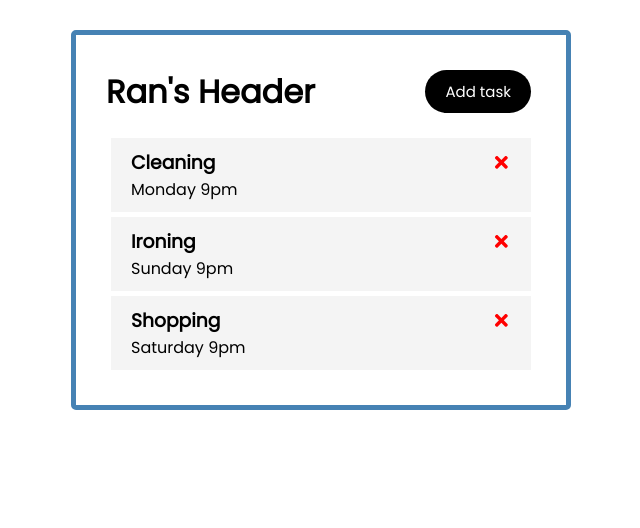
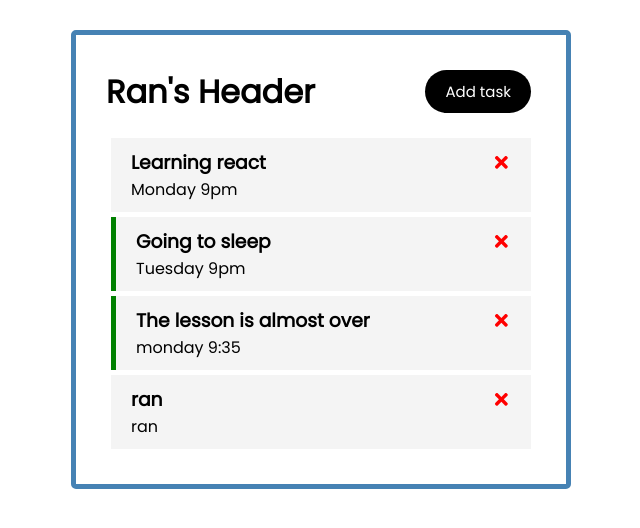
Before and after one commit to ranerlich7/ran-task, a React (Create React App) app: page / in a window 1280 px wide. Shown: the top 528 px of the page, without its empty margins (319-959 px from the left). Built offline with nearby package versions, Linux system fonts and the light colour scheme; data requests are answered from the project's data file; the HTML template or start-up script is replaced by a standard one.

Commit message:
added database - add/delete/get

```diff
--- /dev/null
+++ b/db.json
@@ -0,0 +1,38 @@
+{
+  "users": [
+    {
+      "id": 1,
+      "name": "Ran"
+    },
+    {
+      "id": 2,
+      "name": "Amit"
+    }
+  ],
+  "tasks": [
+    {
+      "id": 4,
+      "name": "Learning react",
+      "date": "Monday 9pm",
+      "reminder": false
+    },
+    {
+      "id": 5,
+      "name": "Going to sleep",
+      "date": "Tuesday 9pm",
+      "reminder": true
+    },
+    {
+      "id": 3,
+      "name": "The lesson is almost over",
+      "date": "monday 9:35",
+      "reminder": true
+    },
+    {
+      "id": 13,
+      "name": "ran",
+      "date": "ran",
+      "reminder": false
+    }
+  ]
+}
--- /dev/null
+++ b/newtask.json
@@ -0,0 +1,6 @@
+{
+    "id": 9,
+    "name": "old!!!!! Learning CURL",
+    "date": "Monday 9pm",
+    "reminder": false
+  }
--- a/package.json
+++ b/package.json
@@ -6,6 +6,7 @@
     "@testing-library/jest-dom": "^5.16.5",
     "@testing-library/react": "^13.4.0",
     "@testing-library/user-event": "^13.5.0",
+    "json-server": "^0.17.1",
     "react": "^18.2.0",
     "react-dom": "^18.2.0",
     "react-icons": "^4.7.1",
@@ -16,7 +17,9 @@
     "start": "react-scripts start",
     "build": "react-scripts build",
     "test": "react-scripts test",
-    "eject": "react-scripts eject"
+    "eject": "react-scripts eject",
+    "server": "json-server --watch db.json --port 5000"
+
   },
   "eslintConfig": {
     "extends": [
--- a/src/App.js
+++ b/src/App.js
@@ -1,50 +1,53 @@
 import Header from './components/Header';
 import Tasks from './components/Tasks';
-import { useState } from 'react';
+import { useEffect, useState } from 'react';
 import AddTask from './components/AddTask';
 
 function App() {
-    const [showAddForm,setShowAddForm] = useState(false)
-    const [tasks,setTasks] = useState([
-        {
-            id: 1,
-            name:"Cleaning",
-            date:"Monday 9pm",
-            reminder:false
+    const [showAddForm, setShowAddForm] = useState(false)
 
-        },
-        {
-            id: 2,
-            name:"Ironing",
-            date:"Sunday 9pm",
-            reminder:false
 
-        },
-        {
-            id: 3,
-            name:"Shopping",
-            date:"Saturday 9pm",
-            reminder:false
+    useEffect(() => {
+        // promise
+        // async await
+        fetch("http://localhost:5000/tasks")
+            .then((response) => response.json())
+            .then((data) => {
+                console.log(data)
+                setTasks(data)
+            });
+        console.log('ran ran')
+    }, [])
 
-        }
-    ])
+    const [tasks, setTasks] = useState([])
 
     function onDelete(id) {
+        fetch("http://localhost:5000/tasks/" + id, { method: 'DELETE' })
+
         setTasks(tasks.filter(task => task.id !== id))
     }
 
-    function toggleReminder(id){
-        setTasks(tasks.map(task => task.id === id ? {...task, reminder: !task.reminder} : task))
+    function toggleReminder(id) {
+        setTasks(tasks.map(task => task.id === id ? { ...task, reminder: !task.reminder } : task))
     }
 
     function addTask(name, date, reminder) {
-        setTasks([...tasks,{
-            id: tasks.length + 1,
-            name:name,
-            date:date,
-            reminder:reminder
+        let task = {
+            id: tasks.length + 10,
+            name: name,
+            date: date,
+            reminder: reminder
 
-        }])
+        }
+        fetch('http://localhost:5000/tasks', {
+            method: 'POST',
+            headers: {
+                'Content-Type': 'application/json'
+            },
+            body: JSON.stringify(task)
+        });
+
+        setTasks([...tasks, task])
 
     }
 
@@ -52,13 +55,13 @@ function App() {
         setShowAddForm(!showAddForm)
     }
 
-  return (
-      <div className="container">
-      <Header toggleForm={toggleForm} showAddForm={showAddForm}/>
-      {showAddForm && <AddTask addTask={addTask}/>}
-      <Tasks tasks={tasks} onDelete={onDelete} toggleReminder={toggleReminder}/>
-      </div>
-  );
+    return (
+        <div className="container">
+            <Header toggleForm={toggleForm} showAddForm={showAddForm} />
+            {showAddForm && <AddTask addTask={addTask} />}
+            <Tasks tasks={tasks} onDelete={onDelete} toggleReminder={toggleReminder} />
+        </div>
+    );
 }
 
 export default App;
--- a/src/components/AddTask.js
+++ b/src/components/AddTask.js
@@ -13,7 +13,7 @@ function AddTask({addTask}) {
 
     function mySubmit(e) {
         e.preventDefault()
-        addTask({name:taskName, time:taskTime, reminder})
+        addTask(taskName, taskTime, reminder)
         setTaskTime('')
         setTaskName('')
         setReminder(false)
```
Also changed, not shown: 1 other file (tests, documents, lock files or other folders).
